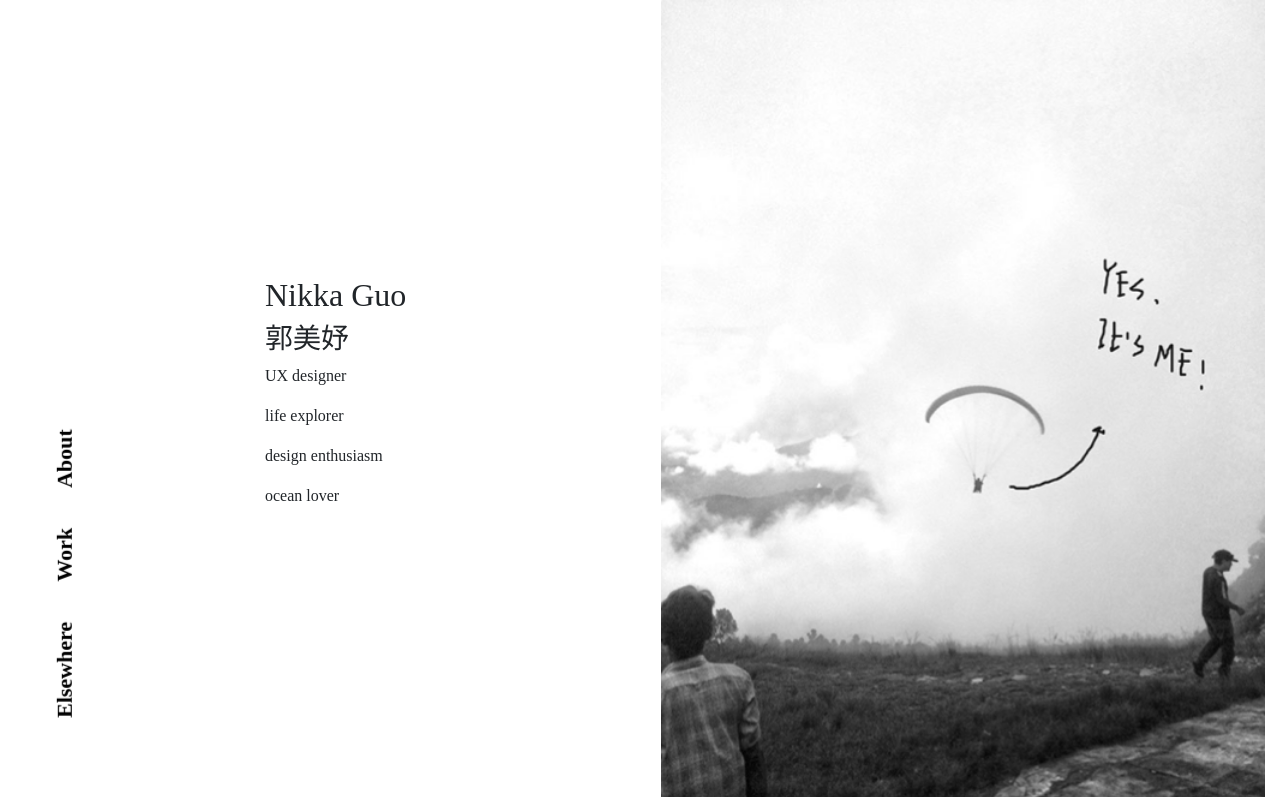
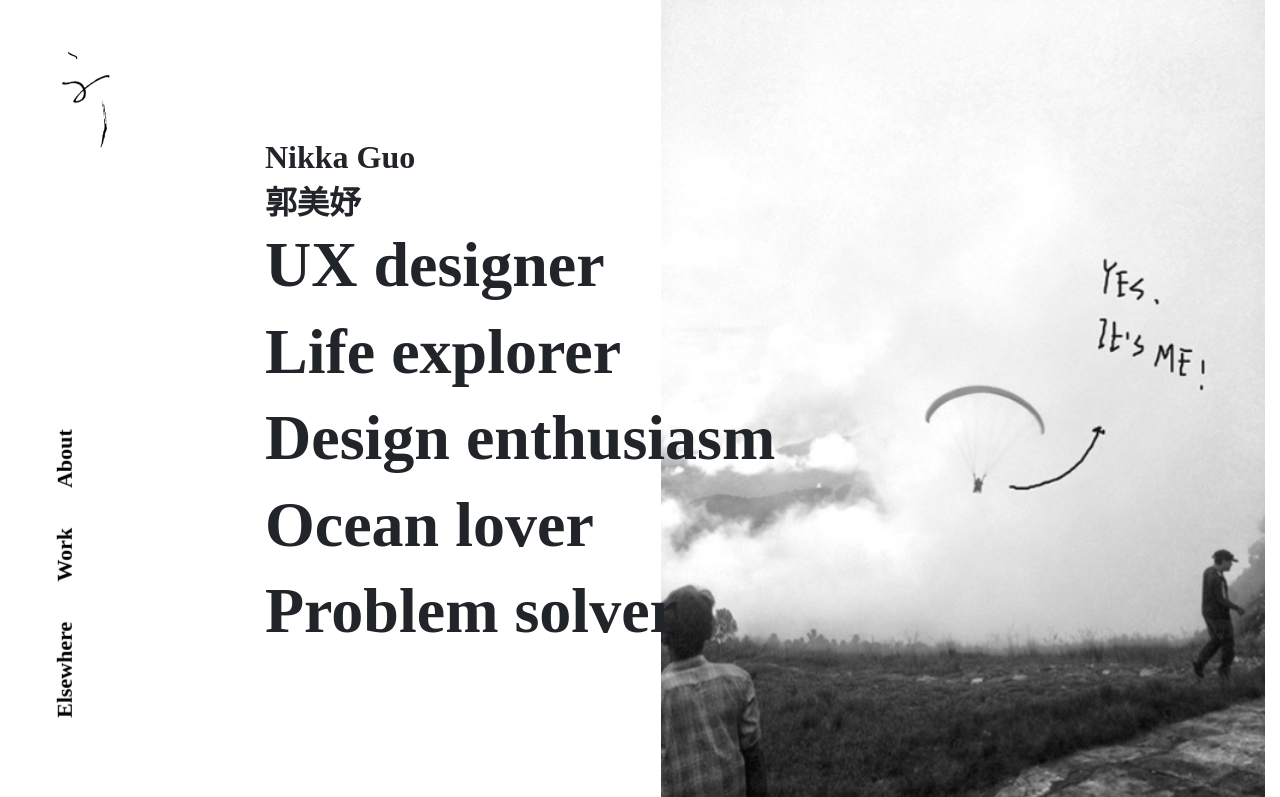
Before and after one commit to epictetushamash/nikka-somewhere-else, a website: page about.html in a window 1280 px wide. Shown: the top 797 px of the page. Drawn offline with nearby package versions, Linux system fonts and the light colour scheme; a web font is replaced by a local one.

Commit message:
logo and keywords

```diff
--- a/about.html
+++ b/about.html
@@ -15,13 +15,18 @@
     <div class="container-fluid">
         <section class="intro-wrapper">
             <div class="nkguo-intro">
-                <div class="nkguo">
+                <div class="nkguo-content">
+                    <div class="name">
                     <h2>Nikka Guo</h2>
                     <h3>郭美妤</h3>
+                    </div>
+                    <div class="keywords">
                     <p>UX designer</p>
-                    <p>life explorer</p>
-                    <p>design enthusiasm</p>
-                    <p>ocean lover</p>
+                    <p>Life explorer</p>
+                    <p>Design enthusiasm</p>
+                    <p>Ocean lover</p>
+                    <p>Problem solver</p>
+                    </div>
                 </div>
             </div>
 
@@ -43,7 +48,7 @@
 
         <div class="logo">
         <a href="index.html">
-<img src="smiley.gif" alt="Smiley face" width="42" height="42">
+            <img src="logo-guo.png" alt="hand writing Nikka as logo">
         </a>
         </div>
 
--- a/assets/css/nikka.css
+++ b/assets/css/nikka.css
@@ -23,7 +23,6 @@ section {
     justify-content: center;
     text-transform: uppercase;
     margin: 0 auto;
-    /* font-variant-caps: all-petite-caps; */
 }
 
 .banner {
@@ -227,11 +226,40 @@ section {
     padding-left: 20%;
 }
 
-.nkguo {
+
+
+.nkguo-content{
     display: block;
+    position: fixed;
+}
+
+.nkguo-content h2, h3{
+    font-size: 2em;
+    font-weight: 600;
+}
+
+.nkguo-intro nkguo-content keywords{
+    margin-top: 40px;
+}
+
+.nkguo-content p {
+    font-size: 4em;
+    line-height: 1.1;
+    font-weight: 600;
 }
 
 .screen-black {
     background: rgba(0,0,255,1);
-    z-index: 23;
+    z-index: 200003;
 }
+
+.logo {
+    position: fixed;
+    left: 60px;
+    top: 50px;
+}
+
+.logo img{
+        width: 50px;
+
+}
```
Also changed, not shown: index.html (+4 -2 lines), logo-guo.png (renamed from assets/css/image/logo.png), 3 other files.
